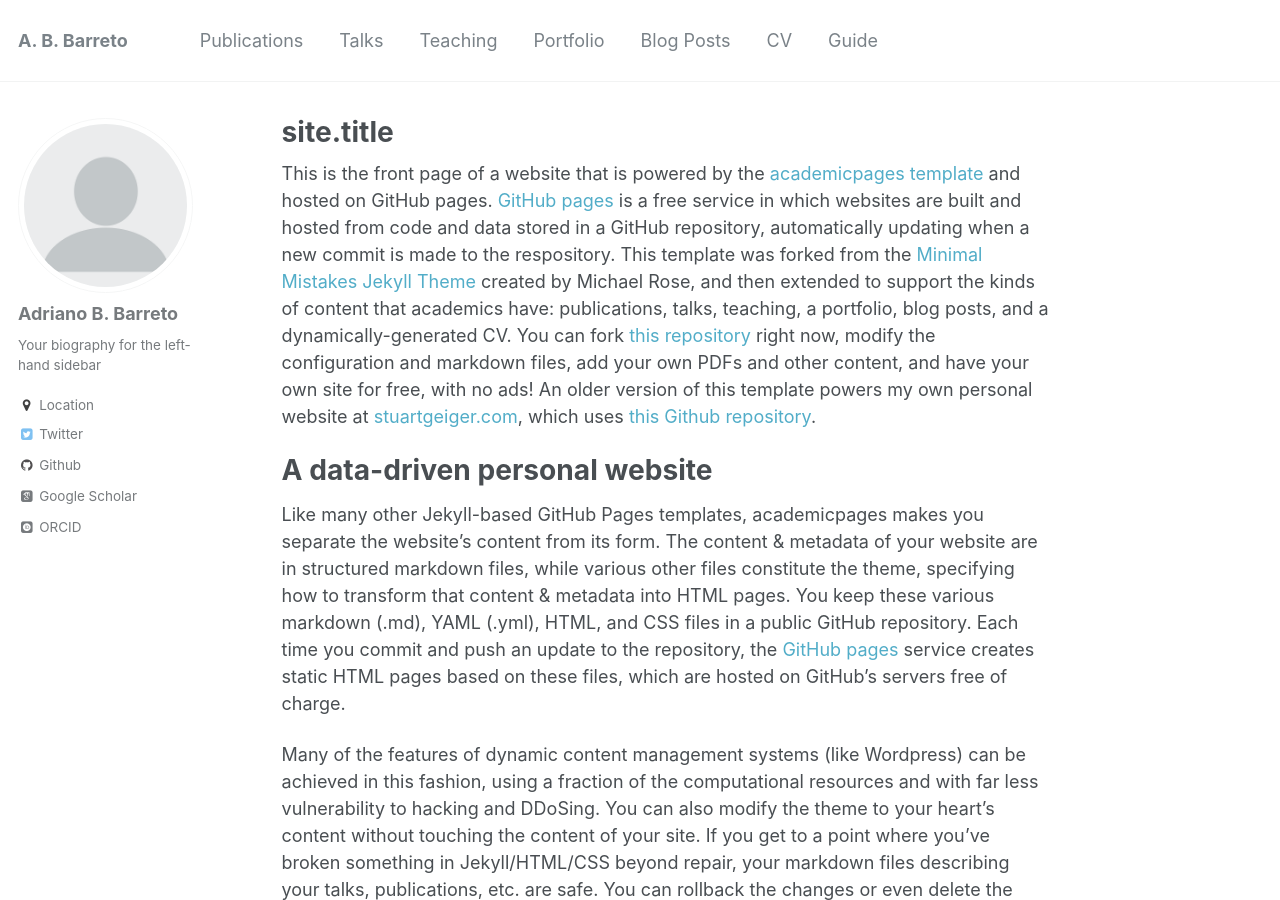
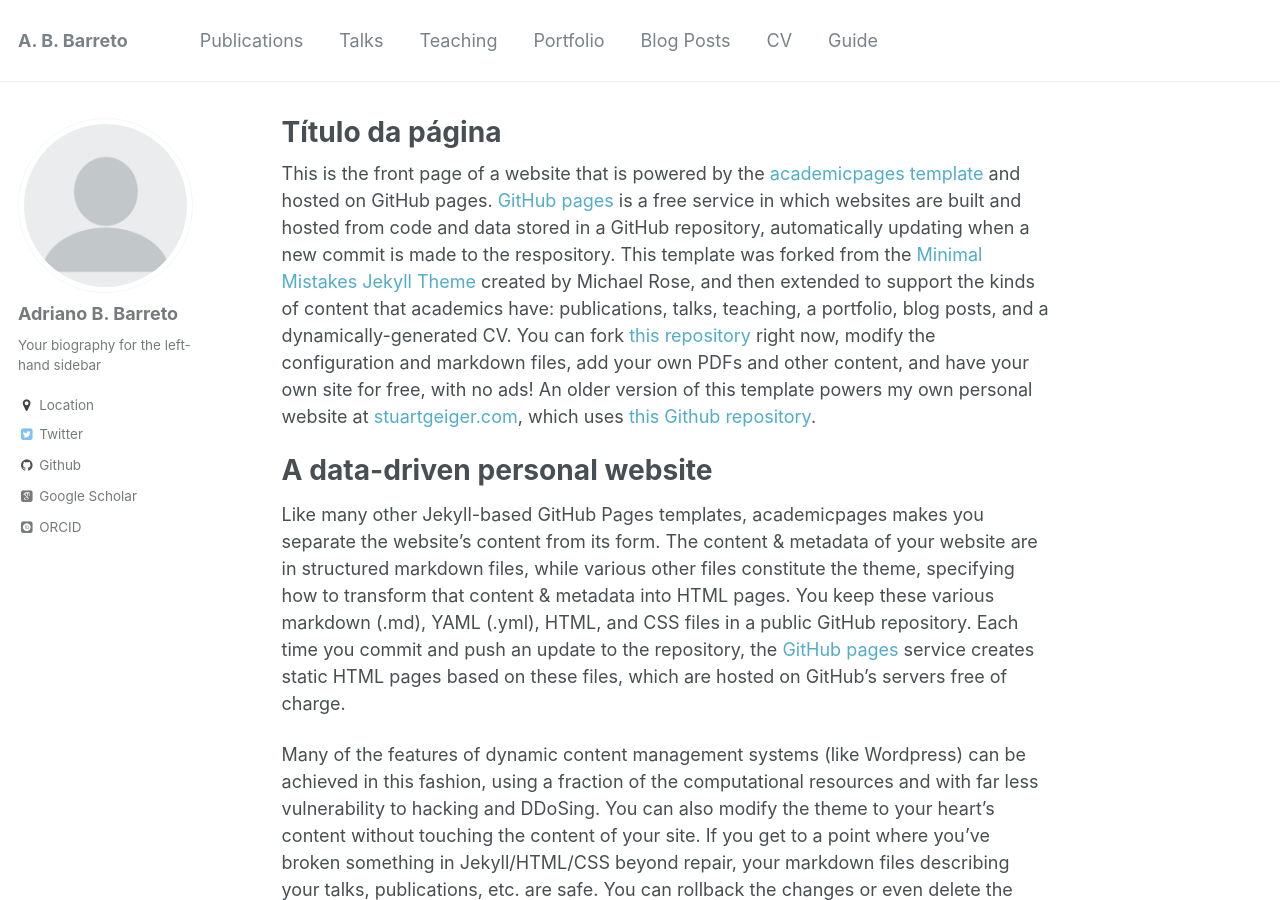
Before and after one commit to hs-macunaima/abbarreto.github.io, a Jekyll site: the page built from _pages/about.md, in a window 1280 px wide and 900 px high. Built offline with Jekyll 4.4.1, drawn with Linux system fonts in a browser that asks for light colours; some web fonts are replaced.

Commit message:
corrigido index

```diff
--- a/_pages/about.md
+++ b/_pages/about.md
@@ -1,6 +1,6 @@
 ---
 permalink: /
-title: site.title
+title: "Título da página"
 excerpt: "About me"
 author_profile: true
 redirect_from:
```
